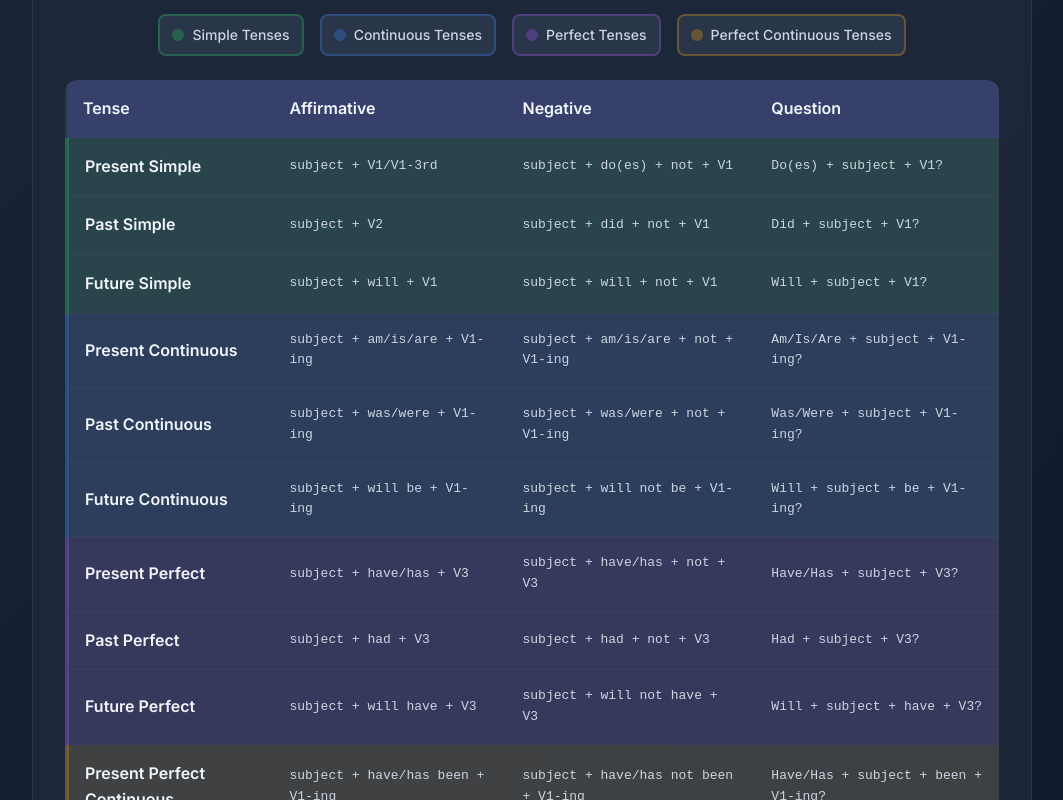
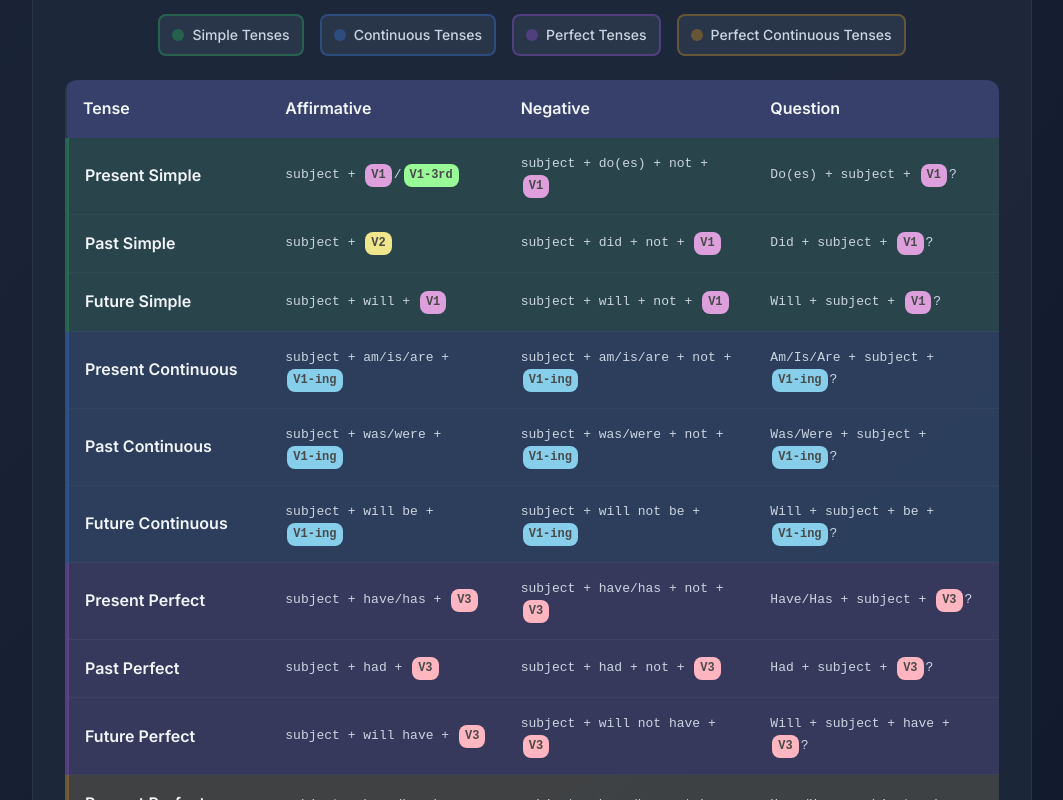
Before and after one commit to marlanamc/esol-games, a React (Vite) app: page /teaching in a window 1280 px wide. Shown: the part 980-1780 px from the top of the page, without its empty margins (108-1171 px from the left). Built offline with nearby package versions, Linux system fonts and the light colour scheme.

Commit message:
Add verb form bubbles to tense formulas table

```diff
--- a/src/App.jsx
+++ b/src/App.jsx
@@ -552,6 +552,19 @@ const TeachingPage = () => {
                     }
                   }
 
+                  const formatFormula = (formula) => {
+                    return formula.replace(/\b(V1-3rd|V1-ing|V1|V2|V3)\b/g, (match) => {
+                      const colors = {
+                        'V1': '#DDA0DD',
+                        'V1-3rd': '#98FB98',
+                        'V1-ing': '#87CEEB',
+                        'V2': '#F0E68C',
+                        'V3': '#FFB6C1'
+                      }
+                      return `<span style="background: ${colors[match]}; color: #4A4A4A; padding: 2px 6px; border-radius: 8px; font-weight: 600; font-size: 12px; display: inline-block; margin: 0 2px;">${match}</span>`
+                    })
+                  }
+
                   const colors = getCategoryColor(row.category)
 
                   return (
@@ -565,9 +578,9 @@ const TeachingPage = () => {
                         fontWeight: '600',
                         borderLeft: `4px solid ${colors.border}`
                       }}>{row.tense}</td>
-                      <td style={{ padding: '16px', color: '#cbd5e1', fontFamily: 'monospace' }}>{row.affirmative}</td>
-                      <td style={{ padding: '16px', color: '#cbd5e1', fontFamily: 'monospace' }}>{row.negative}</td>
-                      <td style={{ padding: '16px', color: '#cbd5e1', fontFamily: 'monospace' }}>{row.question}</td>
+                      <td style={{ padding: '16px', color: '#cbd5e1', fontFamily: 'monospace' }} dangerouslySetInnerHTML={{ __html: formatFormula(row.affirmative) }}></td>
+                      <td style={{ padding: '16px', color: '#cbd5e1', fontFamily: 'monospace' }} dangerouslySetInnerHTML={{ __html: formatFormula(row.negative) }}></td>
+                      <td style={{ padding: '16px', color: '#cbd5e1', fontFamily: 'monospace' }} dangerouslySetInnerHTML={{ __html: formatFormula(row.question) }}></td>
                     </tr>
                   )
                 })}
```
